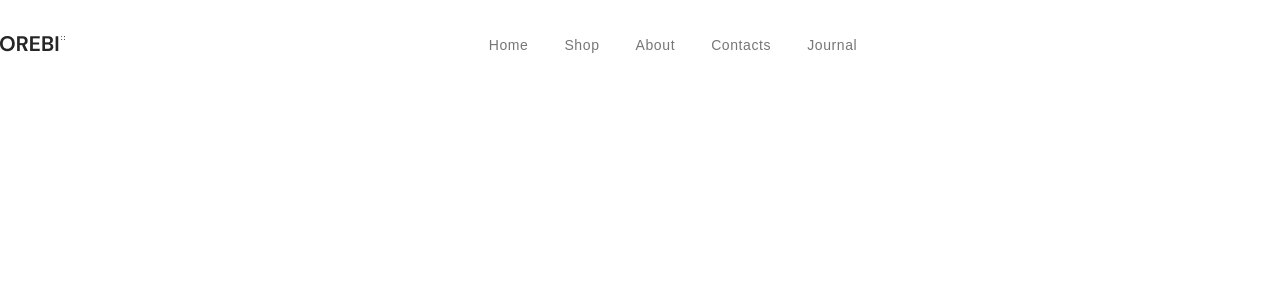
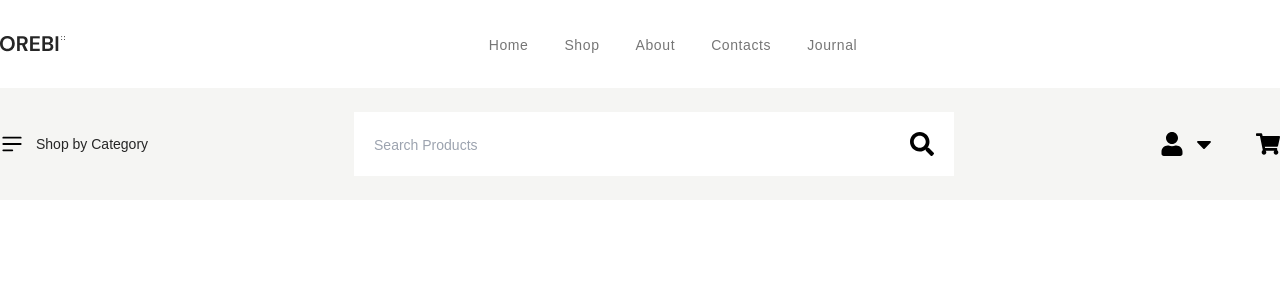
Before and after one commit to yasinn-arafat/Orebi, a React (Vite) app: page / in a window 1280 px wide. Shown: the top 300 px of the page. Built offline with nearby package versions, Linux system fonts and the light colour scheme.

Commit message:
Menubar Complete

```diff
--- /dev/null
+++ b/src/Component/CommonComponent/Search.jsx
@@ -0,0 +1,24 @@
+import React from "react";
+import Flex from "./Flex";
+import { FaSearch } from "react-icons/fa";
+
+const Search = ({ placeholder }) => {
+  return (
+    <>
+      <Flex>
+        <div className="relative">
+          <input
+            type="text"
+            placeholder={placeholder}
+            className="w-[600px] py-5 pl-5 placeholder:text[#C4C4C4] placeholder:text-sm placeholder:font-DMsans placeholder:font-normal"
+          />
+          <div className="absolute top-1/2 right-0 -translate-y-2/4 pr-5 text-2xl">
+            <FaSearch />
+          </div>
+        </div>
+      </Flex>
+    </>
+  );
+};
+
+export default Search;
--- /dev/null
+++ b/src/Component/MenuBar/MenuBar.jsx
@@ -0,0 +1,42 @@
+import React from "react";
+import Flex from "../CommonComponent/Flex";
+import Search from "../CommonComponent/Search";
+import { HiMiniBars3BottomLeft } from "react-icons/hi2";
+import { FaUser, FaCaretDown, FaShoppingCart } from "react-icons/fa";
+
+const MenuBar = () => {
+  return (
+    <>
+      <div className="bg-secondery-bg-colorr py-6">
+        <div className="container">
+          <Flex className={"justify-between"}>
+            <Flex className={"gap-x-3"}>
+              <HiMiniBars3BottomLeft className="text-2xl" />
+              <p className=" text-main-font-color text-sm font-DMsans font-normal">
+                Shop by Category
+              </p>
+            </Flex>
+
+            <Search placeholder={"Search Products"} />
+
+            <Flex className={"gap-x-10"}>
+              <Flex className={"gap-x-2"}>
+                <div className="text-2xl">
+                  <FaUser />
+                </div>
+                <div className="text-2xl">
+                  <FaCaretDown />
+                </div>
+              </Flex>
+              <div className="text-2xl">
+                <FaShoppingCart />
+              </div>
+            </Flex>
+          </Flex>
+        </div>
+      </div>
+    </>
+  );
+};
+
+export default MenuBar;
--- a/src/Pages/Home/Home.jsx
+++ b/src/Pages/Home/Home.jsx
@@ -1,10 +1,12 @@
 import React from "react";
 import Header from "../../Component/Header/Header";
+import MenuBar from "../../Component/MenuBar/MenuBar";
 
 const Home = () => {
   return (
     <>
       <Header />
+      <MenuBar />
     </>
   );
 };
```
